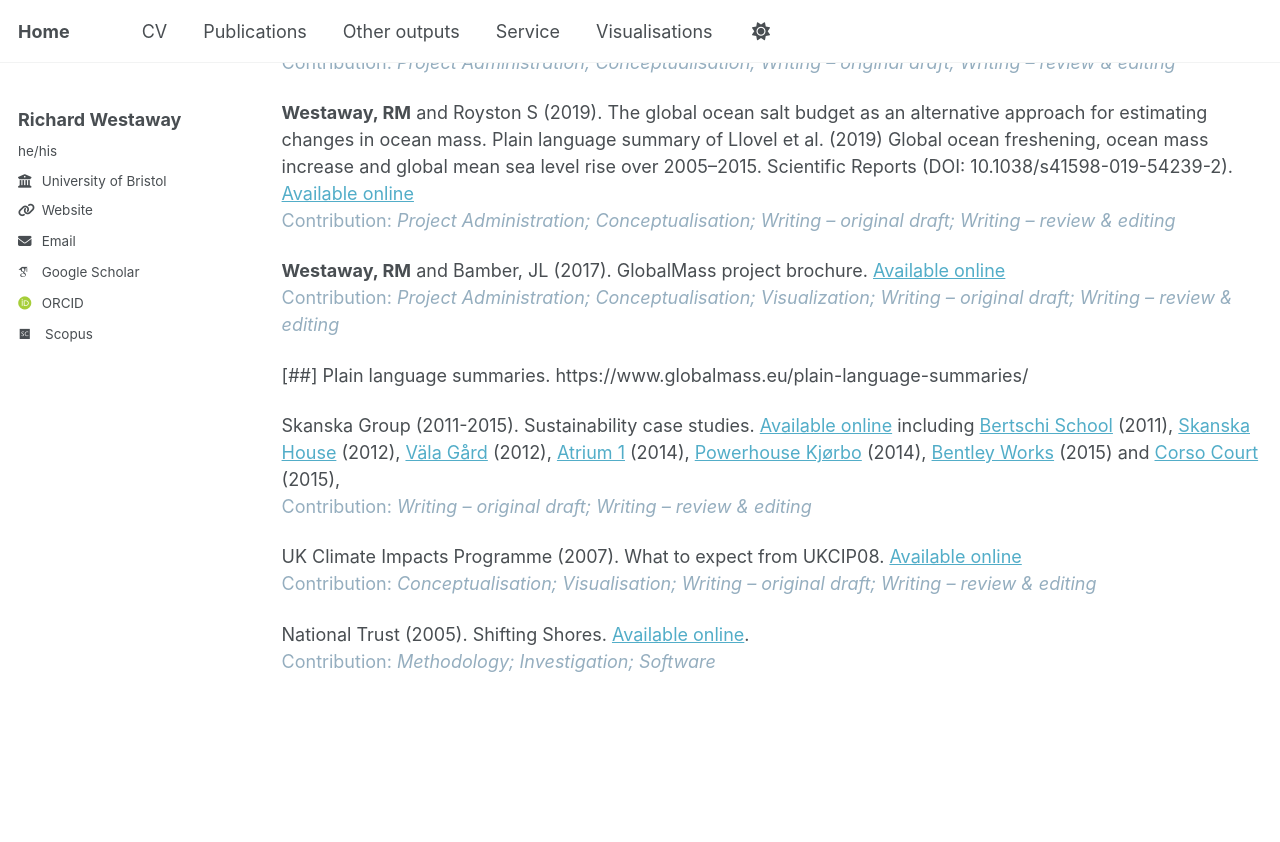
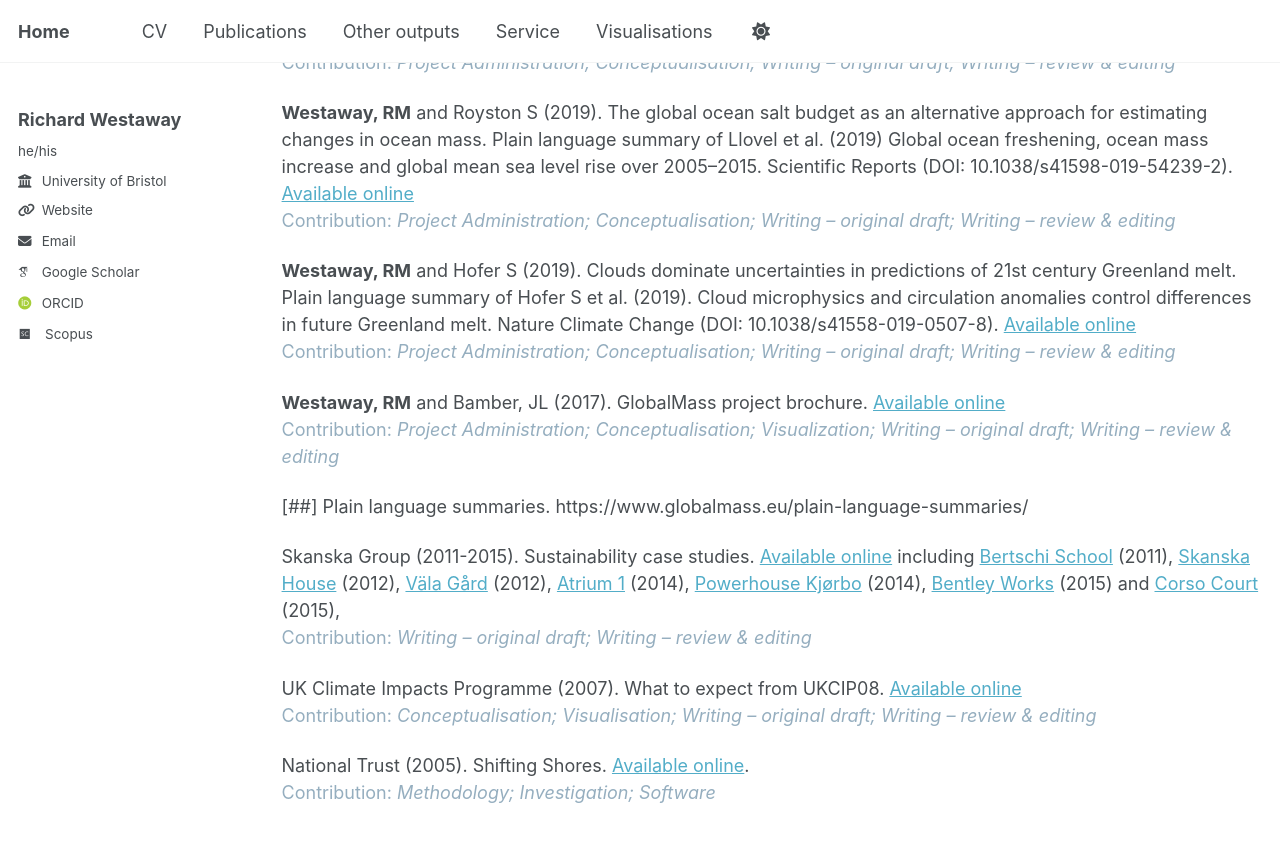
Before and after one commit to richardwestaway/richardwestaway.github.io, a Jekyll site: the page built from _pages/outputs.html, in a window 1280 px wide and 900 px high, scrolled down 12773 px. Shown: the top 842 px of the window. Built offline with Jekyll 4.4.1, drawn with Linux system fonts in a browser that asks for light colours; some web fonts are replaced.

Commit message:
Update outputs.html

```diff
--- a/_pages/outputs.html
+++ b/_pages/outputs.html
@@ -263,6 +263,8 @@ information package for the UK. Awareness-raising poster, March 2008. <a href="h
 
 <p><strong>Westaway, RM</strong> and Royston S (2019). The global ocean salt budget as an alternative approach for estimating changes in ocean mass. Plain language summary of Llovel et al. (2019) Global ocean freshening, ocean mass increase and global mean sea level rise over 2005–2015. Scientific Reports (DOI: 10.1038/s41598-019-54239-2). <a href="https://www.globalmass.eu/the-global-ocean-salt-budget-as-an-alternative-approach-for-estimating-changes-in-ocean-mass/" target="_blank" rel="noopener">Available online</a><br /><span style="color: #95aebf;">Contribution: <em>Project Administration; Conceptualisation; Writing &ndash; original draft; Writing &ndash; review &amp; editing</em></span></p>
 
+<p><strong>Westaway, RM</strong> and Hofer S (2019). Clouds dominate uncertainties in predictions of 21st century Greenland melt. Plain language summary of Hofer S et al. (2019). Cloud microphysics and circulation anomalies control differences in future Greenland melt. Nature Climate Change (DOI: 10.1038/s41558-019-0507-8). <a href="https://www.globalmass.eu/clouds-dominate-uncertainties-in-predictions-of-21st-century-greenland-melt/" target="_blank" rel="noopener">Available online</a><br /><span style="color: #95aebf;">Contribution: <em>Project Administration; Conceptualisation; Writing &ndash; original draft; Writing &ndash; review &amp; editing</em></span></p>
+
 <p><strong>Westaway, RM</strong> and Bamber, JL (2017). GlobalMass project brochure. <a href="https://bpb-eu-w2.wpmucdn.com/blogs.bristol.ac.uk/dist/d/388/files/2017/06/GlobalMass-brochure-FINAL.pdf" target="_blank" rel="noopener">Available online</a><br /><span style="color: #95aebf;">Contribution: <em>Project Administration; Conceptualisation; Visualization; Writing &ndash; original draft; Writing &ndash; review &amp; editing</em></span></p>
 
 <p>[##] Plain language summaries. https://www.globalmass.eu/plain-language-summaries/</p>
```
